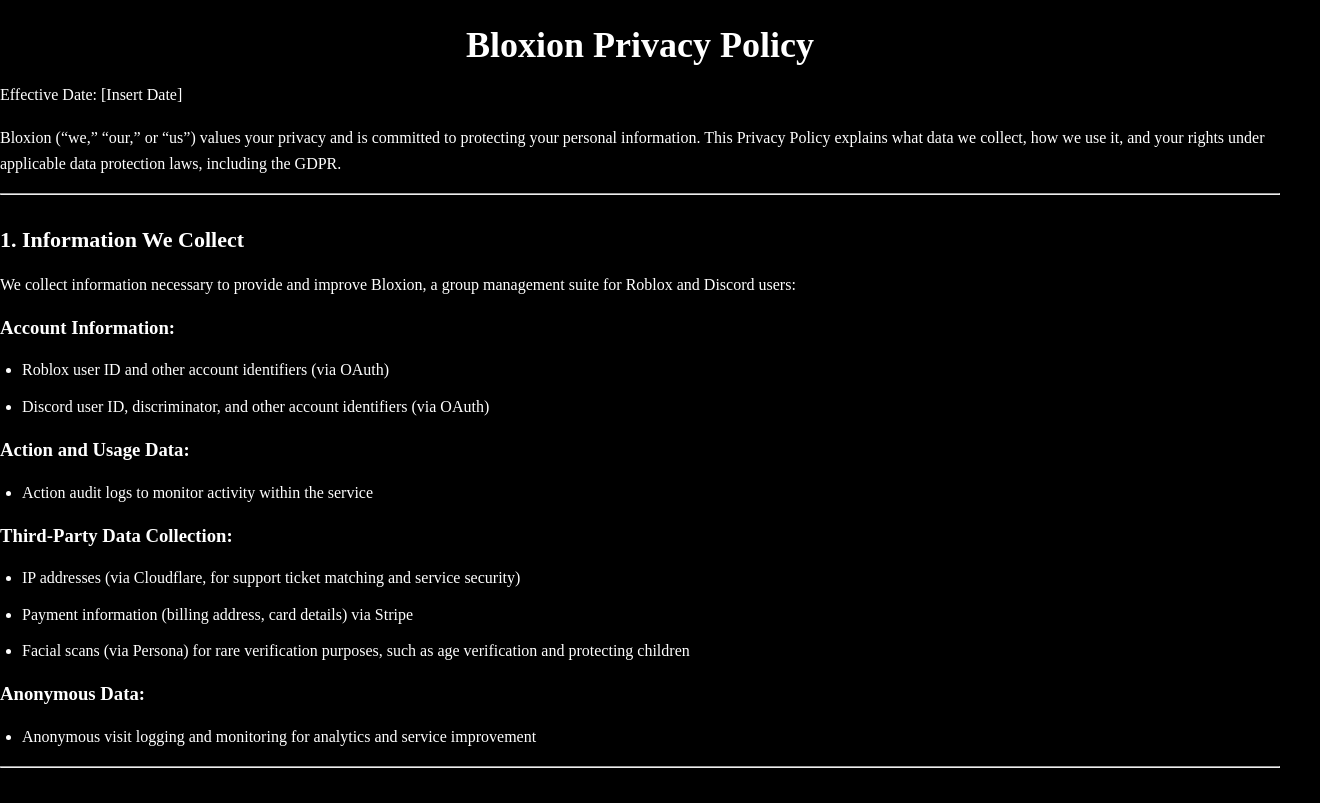
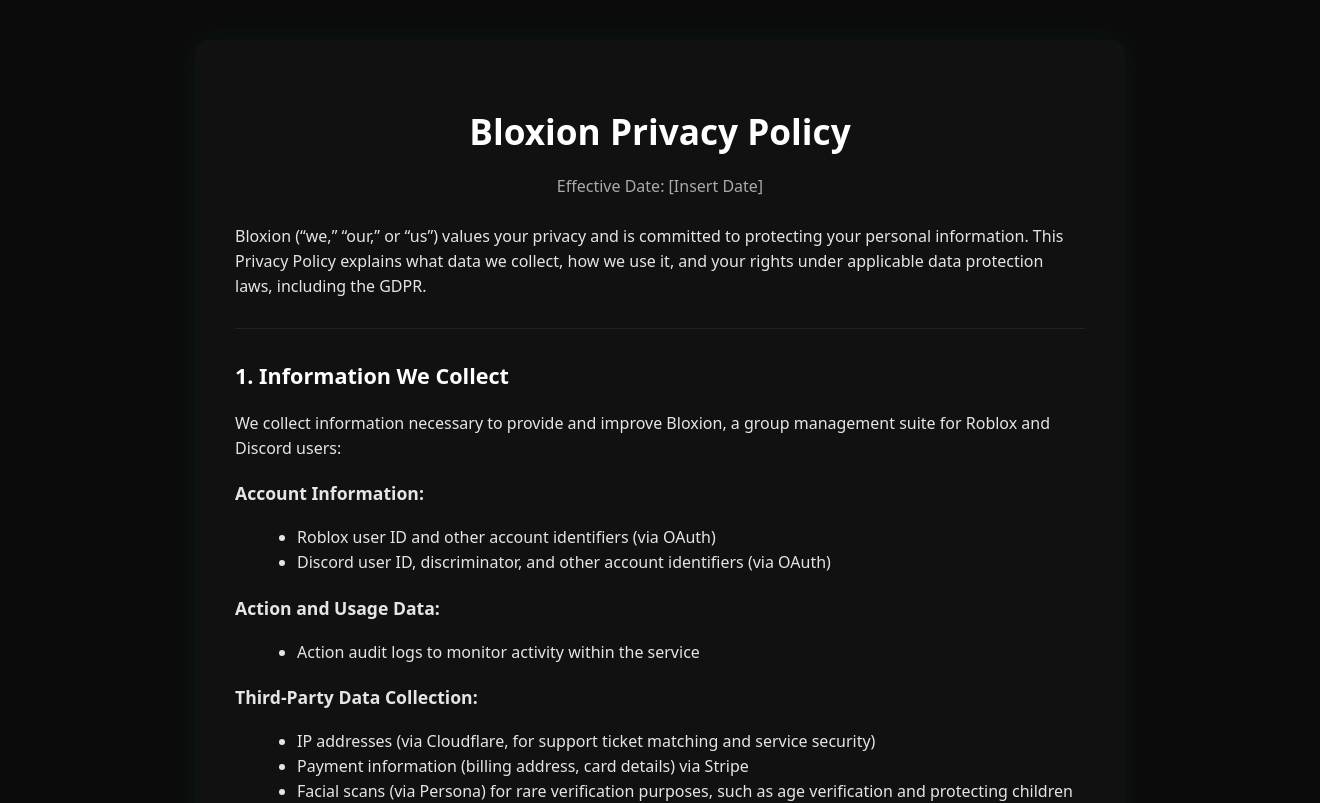
Before and after one commit to BloxionOfficial/BloxionDocs, a Next.js app: page /legal/privacy in a window 1280 px wide. Shown: the top 803 px of the page, 1320 px wide, since content can reach past the window. Built offline with nearby package versions, Linux system fonts and the light colour scheme.

Commit message:
Update privacy.css

```diff
--- a/app/legal/privacy/privacy.css
+++ b/app/legal/privacy/privacy.css
@@ -1,53 +1,58 @@
-.privacy-wrapper {
+.legal-container {
   width: 100%;
   min-height: 100vh;
-  background: #000;
-  color: #fff;
+  background: #0b0b0b;
+  padding: 40px 20px;
   display: flex;
   justify-content: center;
-  padding: 40px 20px;
-  font-family: "Inter", sans-serif;
 }
 
-.privacy-card {
+.legal-card {
   background: #111;
-  max-width: 780px;
+  max-width: 850px;
   width: 100%;
   padding: 40px;
-  border-radius: 22px;
-  box-shadow: 0 0 40px rgba(0, 255, 200, 0.08);
+  border-radius: 14px;
+  color: #e5e5e5;
+  font-family: system-ui, sans-serif;
+  line-height: 1.55;
+  box-shadow: 0 0 30px rgba(0, 255, 180, 0.06);
+}
+
+h1, h2 {
+  font-weight: 700;
+  color: white;
 }
 
 h1 {
-  font-size: 36px;
-  font-weight: 700;
   text-align: center;
-  margin-bottom: 12px;
+  margin-bottom: 10px;
+  font-size: 2.2rem;
 }
 
-.last-updated {
+.updated {
   text-align: center;
-  opacity: 0.6;
-  margin-bottom: 24px;
+  color: #aaa;
+  margin-bottom: 25px;
 }
 
 h2 {
-  margin-top: 32px;
-  font-size: 22px;
+  margin-top: 28px;
+  font-size: 1.35rem;
+}
+
+h3 {
+  margin-top: 20px;
+  font-size: 1.1rem;
   font-weight: 600;
 }
 
-p,
 ul {
-  font-size: 16px;
-  line-height: 1.65;
-  margin-top: 16px;
+  margin: 10px 0 10px 22px;
 }
 
-ul {
-  padding-left: 22px;
+hr {
+  border: none;
+  border-top: 1px solid #222;
+  margin: 30px 0;
 }
-
-ul li {
-  margin-bottom: 10px;
-}
```
